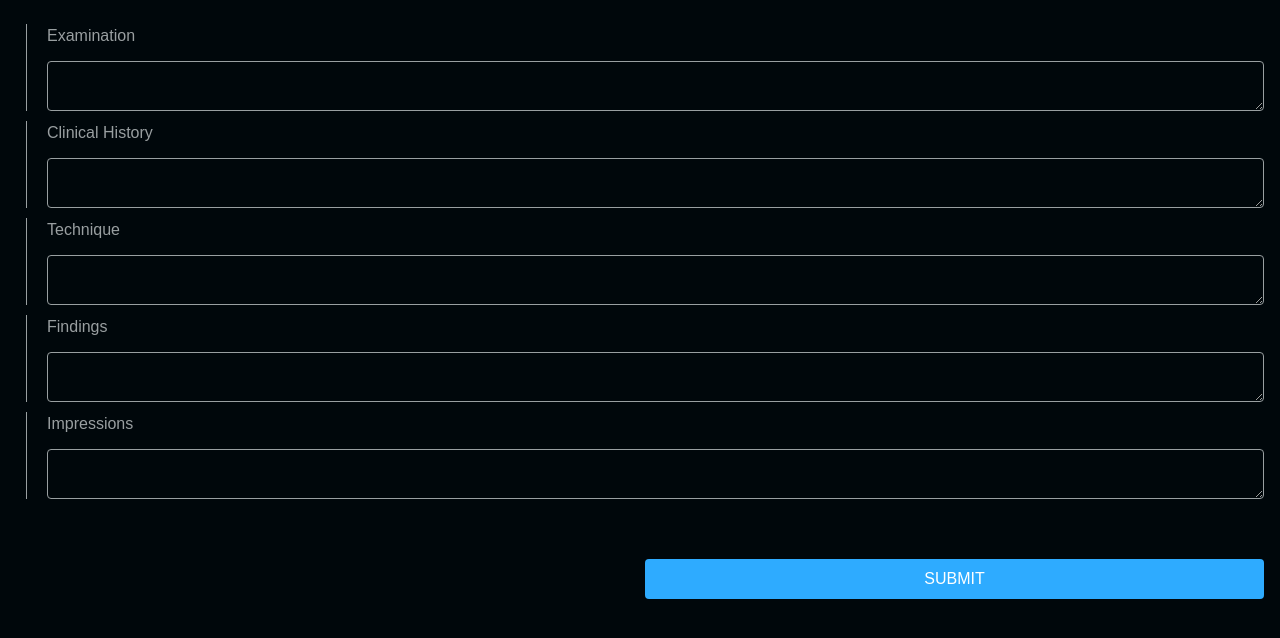
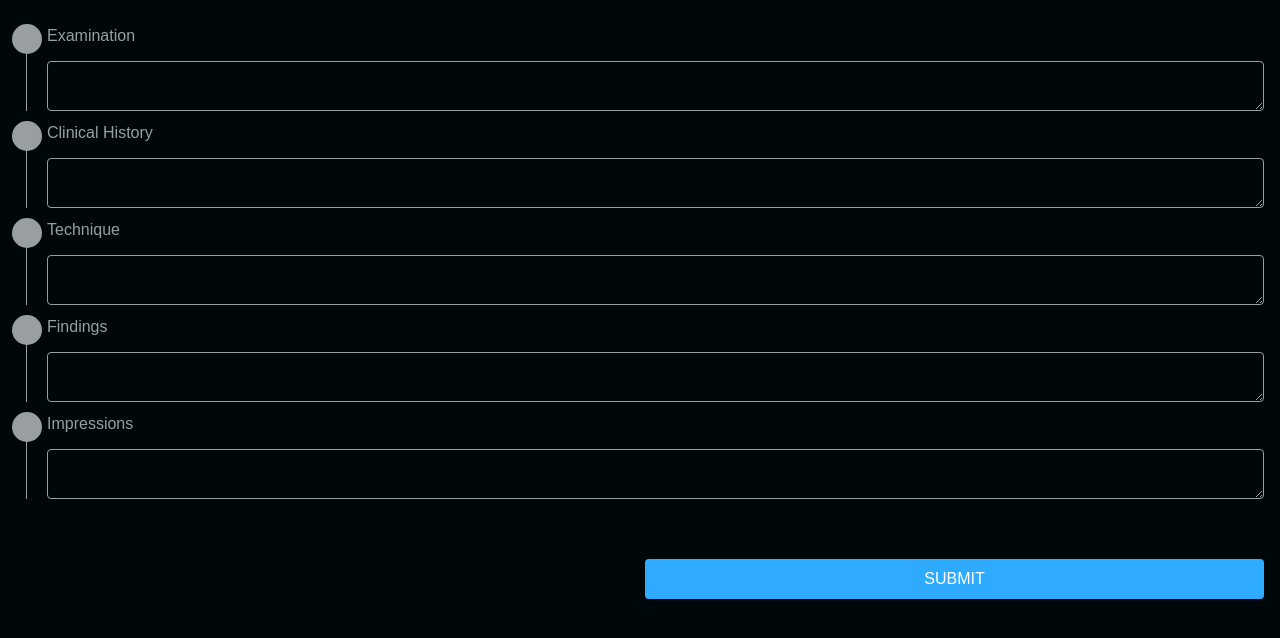
Before and after one commit to SuprasannaBhaumik/reactskeleton, a React app: page / in a window 1280 px wide. Shown: the top 638 px of the page. Built offline with nearby package versions, Linux system fonts and the light colour scheme.

Commit message:
circle added, check mark pending

```diff
--- /dev/null
+++ b/src/views/CircularProgress.tsx
@@ -0,0 +1,24 @@
+// @ts-ignore
+import React from "react";
+
+interface Props {
+    isCompleted: boolean;
+}
+const CircularProgress = (props: Props) => {
+    return (
+        <div
+            className={`
+            rounded-full
+            w-30px h-30px top-0 absolute
+            ${props.isCompleted ? 'border-dodger_blue': 'border-greyish'}
+
+            ${props.isCompleted ? 'bg-dodger_blue': 'bg-greyish'}
+            `}
+            style={{
+                left: '-35px'
+            }}
+        />
+    );
+}
+
+export default CircularProgress;
--- a/src/views/CustomTextArea.tsx
+++ b/src/views/CustomTextArea.tsx
@@ -5,6 +5,7 @@ import {connect} from 'react-redux';
 import {Dispatch} from "redux";
 import {saveData} from "../actions/saveData";
 import {FormData} from "../model/FormData";
+import CircularProgress from "./CircularProgress";
 
 interface Props {
     id: string;
@@ -148,6 +149,7 @@ class CustomTextArea extends React.Component<Props, InternalState> {
                         rows={this.state.rows}
                     />
                     <label className='top-0 mb-10px pb-3px' htmlFor={this.props.id}>{this.props.labelValue}</label>
+                    <CircularProgress isCompleted={processCompleted}/>
                 </div>
             </div>
         );
```
